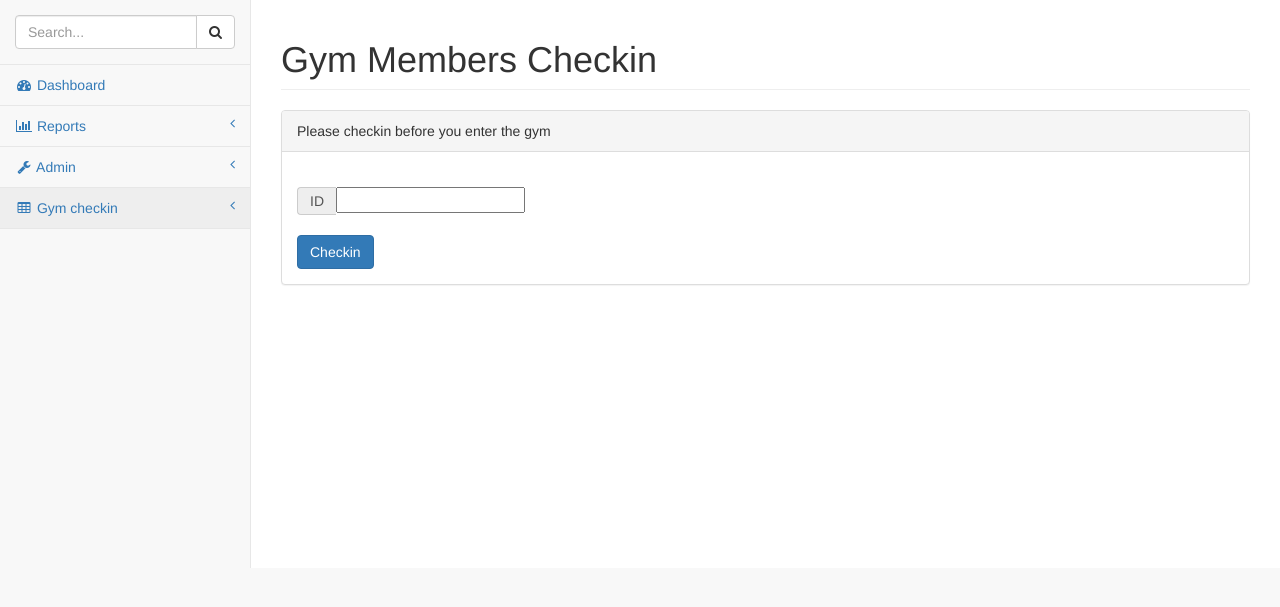
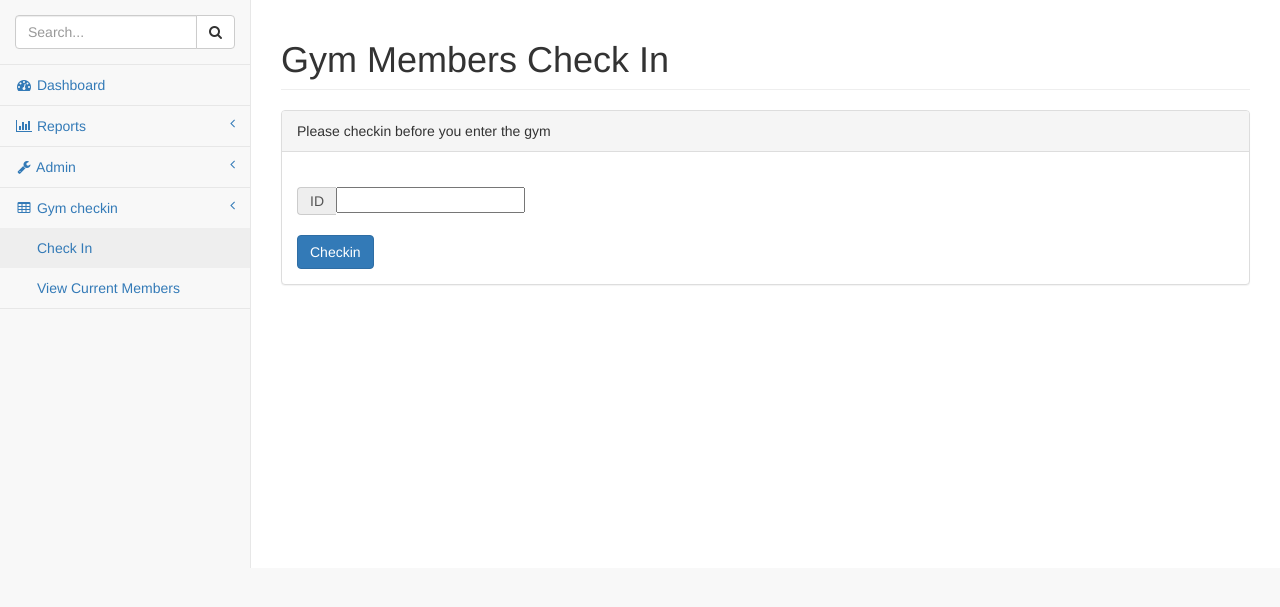
Before and after one commit to kentsay/gymadmin, a Django app: page /dashboard/checkin in a window 1280 px wide. Shown: the part 51-658 px from the top of the page. Run offline with Django 3.2, Linux system fonts and the light colour scheme; a user stored in the database is signed in; some libraries are stand-ins or nearby versions.

Commit message:
view current member in gym now

```diff
--- a/dashboard/templates/dashboard/sbadmin/pages/base.html
+++ b/dashboard/templates/dashboard/sbadmin/pages/base.html
@@ -126,7 +126,15 @@
                             </ul>
                         </li>
                         <li>
-                            <a href="checkin"><i class="fa fa-table fa-fw"></i> Gym checkin<span class="fa arrow"></span></a>
+                            <a href="#"><i class="fa fa-table fa-fw"></i> Gym checkin<span class="fa arrow"></span></a>
+                            <ul class="nav nav-second-level">
+                                <li>
+                                    <a href="checkin">Check In</a>
+                                </li>
+                                <li>
+                                    <a href="viewcheckin">View Current Members</a>
+                                </li>
+                            </ul>
                         </li>
                     </ul>
                 </div>
--- a/dashboard/templates/dashboard/sbadmin/pages/checkin.html
+++ b/dashboard/templates/dashboard/sbadmin/pages/checkin.html
@@ -4,7 +4,7 @@
     <div id="page-wrapper">
         <div class="row">
             <div class="col-lg-12">
-                <h1 class="page-header">Gym Members Checkin</h1>
+                <h1 class="page-header">Gym Members Check In</h1>
             </div>
             <!-- /.col-lg-12 -->
         </div>
--- a/dashboard/urls.py
+++ b/dashboard/urls.py
@@ -19,6 +19,7 @@ urlpatterns = [
     url(r'^edit_member$', views.members_edit, name='members_edit'),
     url(r'^payments$', views.payment_record, name='payment_record'),
     url(r'^checkin$', views.members_checkin, name='members_checkin'),
+    url(r'^viewcheckin$', views.members_viewcheckin, name='members_viewcheckin'),
 
     # ex: /polls/5/
     url(r'^(?P<gym_id>[0-9]+)/gym/$', views.gym, name='gym'),
--- a/dashboard/views.py
+++ b/dashboard/views.py
@@ -154,6 +154,16 @@ def members_checkin(request):
 
 
 @login_required
+def members_viewcheckin(request):
+    current_members = GymCheckin.objects.all()
+    context = {
+        "member_list": current_members,
+        "total_members": len(current_members)
+    }
+    return render(request, 'dashboard/sbadmin/pages/view_checkin.html', context)
+
+
+@login_required
 def payment_record(request):
     # every time when someone open this page, generate the payment record
     # TODO: change this into a cron job
```
Also changed, not shown: dashboard/templates/dashboard/sbadmin/pages/view_checkin.html (added, +39 -0 lines).
